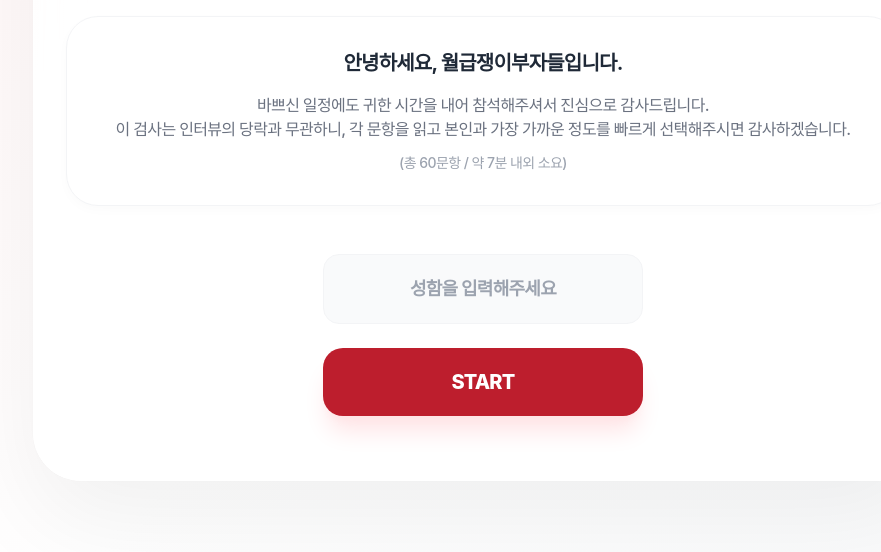
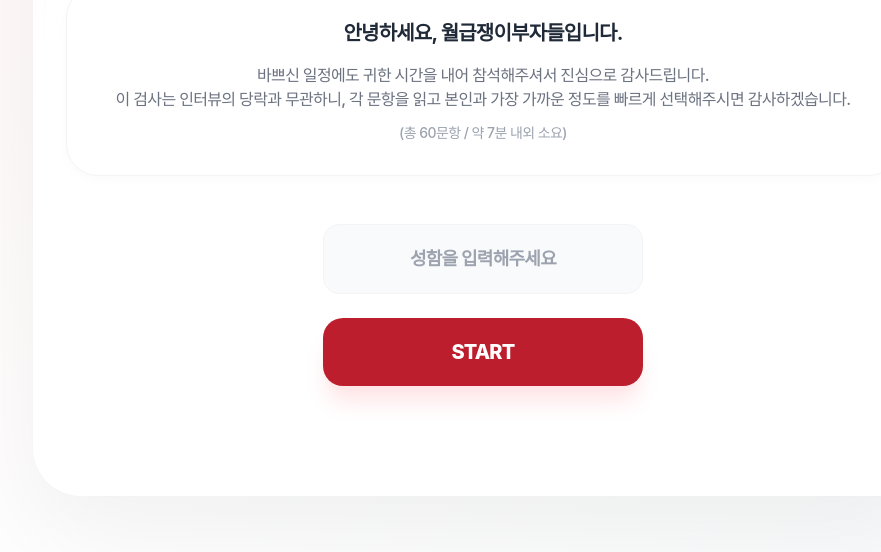
Before and after one commit to sia-debug/-, a website: page survey-app/index.html in a window 1280 px wide. Shown: the part 248-800 px from the top of the page, without its empty margins (157-1038 px from the left). Drawn offline with nearby package versions, Linux system fonts and the light colour scheme; a web font is replaced by a local one.

Commit message:
fix: 설문지 창 위치를 화면 최상단으로 밀착

```diff
--- a/survey-app/index.html
+++ b/survey-app/index.html
@@ -44,7 +44,7 @@
             -webkit-backdrop-filter: blur(30px);
             border-radius: 3rem;
             box-shadow: 0 40px 100px rgba(0, 0, 0, 0.06), 0 0 1px rgba(0, 0, 0, 0.1);
-            max-width: 900px; width: 94%; margin: 1.5vh auto 0;
+            max-width: 900px; width: 94%; margin: 0 auto;
             border: 1px solid rgba(255, 255, 255, 0.7);
             max-height: 92vh; display: flex; flex-direction: column; overflow: hidden;
         }
@@ -181,8 +181,8 @@
         <img src="logo.png" alt="월급쟁이부자들">
     </div>
 
-    <main class="flex-grow flex items-center justify-center p-4">
-        <div id="survey-app" class="glass-panel fade-in">
+    <main class="flex-grow flex flex-col items-center justify-start pt-2 px-4 pb-2 relative z-10 overflow-hidden">
+        <div class="glass-panel fade-in relative h-full">
 
             <!-- 1단계: 이름 입력 -->
             <div id="step-intro" class="scroll-content flex flex-col items-center justify-center space-y-8 animate-in">
```
